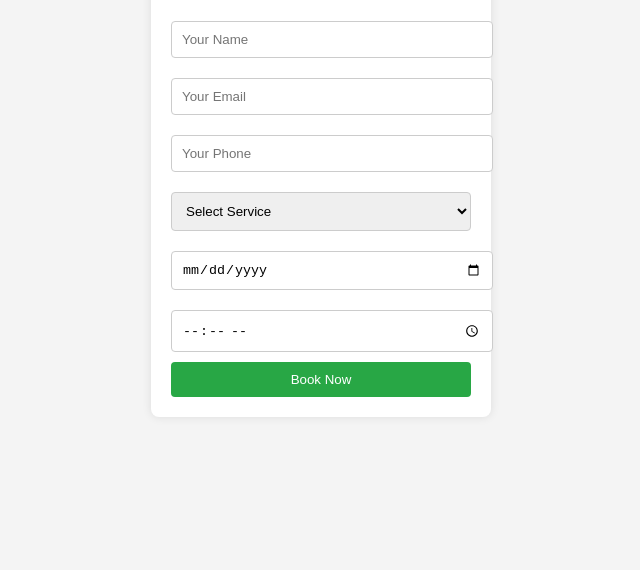
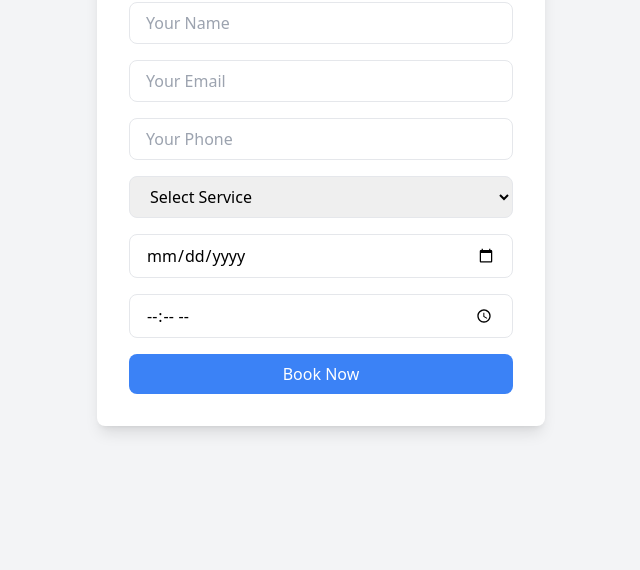
Before and after one commit to 1godfrey/booking-system, a plain HTML site: page templates/index.html in a window 1280 px wide. Shown: the part 230-800 px from the top of the page, without its empty margins (319-959 px from the left). Drawn offline with nearby package versions, Linux system fonts and the light colour scheme.

Commit message:
Adding tailwind css

```diff
--- a/templates/index.html
+++ b/templates/index.html
@@ -4,61 +4,27 @@
     <meta charset="UTF-8">
     <meta name="viewport" content="width=device-width, initial-scale=1.0">
     <title>Book Your Appointment</title>
-    <style>
-        body {
-            font-family: Arial, sans-serif;
-            background-color: #f4f4f4;
-            display: flex;
-            justify-content: center;
-            align-items: center;
-            height: 100vh;
-            margin: 0;
-        }
-        .booking-form {
-            background: white;
-            padding: 20px;
-            border-radius: 8px;
-            box-shadow: 0 0 10px rgba(0, 0, 0, 0.1);
-            width: 300px;
-        }
-        .booking-form input, .booking-form select {
-            width: 100%;
-            padding: 10px;
-            margin: 10px 0;
-            border: 1px solid #ccc;
-            border-radius: 4px;
-        }
-        .booking-form button {
-            width: 100%;
-            padding: 10px;
-            background-color: #28a745;
-            color: white;
-            border: none;
-            border-radius: 4px;
-            cursor: pointer;
-        }
-        .booking-form button:hover {
-            background-color: #218838;
-        }
-    </style>
+    <script src="https://cdn.tailwindcss.com"></script>
 </head>
 <body>
-    <div class="booking-form">
-        <h2>Book Your Appointment</h2>
-        <form id="bookingForm">
-            <input type="text" id="name" placeholder="Your Name" required>
-            <input type="email" id="email" placeholder="Your Email" required>
-            <input type="tel" id="phone" placeholder="Your Phone" required>
-            <select id="service" required>
+    <div class="min-h-screen bg-gray-100 flex items-center justify-center">
+        <div class="bg-white p-8 rounded-lg shadow-lg w-full max-w-md">
+            <h2 class="text-2xl font-bold mb-6 text-center text-gray-800">Book Your Appointment</h2>
+            <form id="bookingForm" class="space-y-4">
+                <input type="text" id="name" placeholder="Your Name" class="w-full px-4 py-2 border rounded-lg focus:outline-none focus:ring-2 focus:ring-blue-500">
+                <input type="email" id="email" placeholder="Your Email" class="w-full px-4 py-2 border rounded-lg focus:outline-none focus:ring-2 focus:ring-blue-500">
+                <input type="tel" id="phone" placeholder="Your Phone" class="w-full px-4 py-2 border rounded-lg focus:outline-none focus:ring-2 focus:ring-blue-500">
+                <select id="service" class="w-full px-4 py-2 border rounded-lg focus:outline-none focus:ring-2 focus:ring-blue-500">
                     <option value="">Select Service</option>
                     <option value="Tattoo">Tattoo</option>
                     <option value="Haircut">Haircut</option>
                     <option value="Manicure">Manicure</option>
                 </select>
-            <input type="date" id="date" required>
-            <input type="time" id="time" required>
-            <button type="submit">Book Now</button>
+                <input type="date" id="date" class="w-full px-4 py-2 border rounded-lg focus:outline-none focus:ring-2 focus:ring-blue-500">
+                <input type="time" id="time" class="w-full px-4 py-2 border rounded-lg focus:outline-none focus:ring-2 focus:ring-blue-500">
+                <button type="submit" class="w-full bg-blue-500 text-white py-2 rounded-lg hover:bg-blue-600 transition duration-300">Book Now</button>
             </form>
+        </div>
     </div>
 
     <script>
```
Lines whose indentation alone changed are shown as unchanged.
